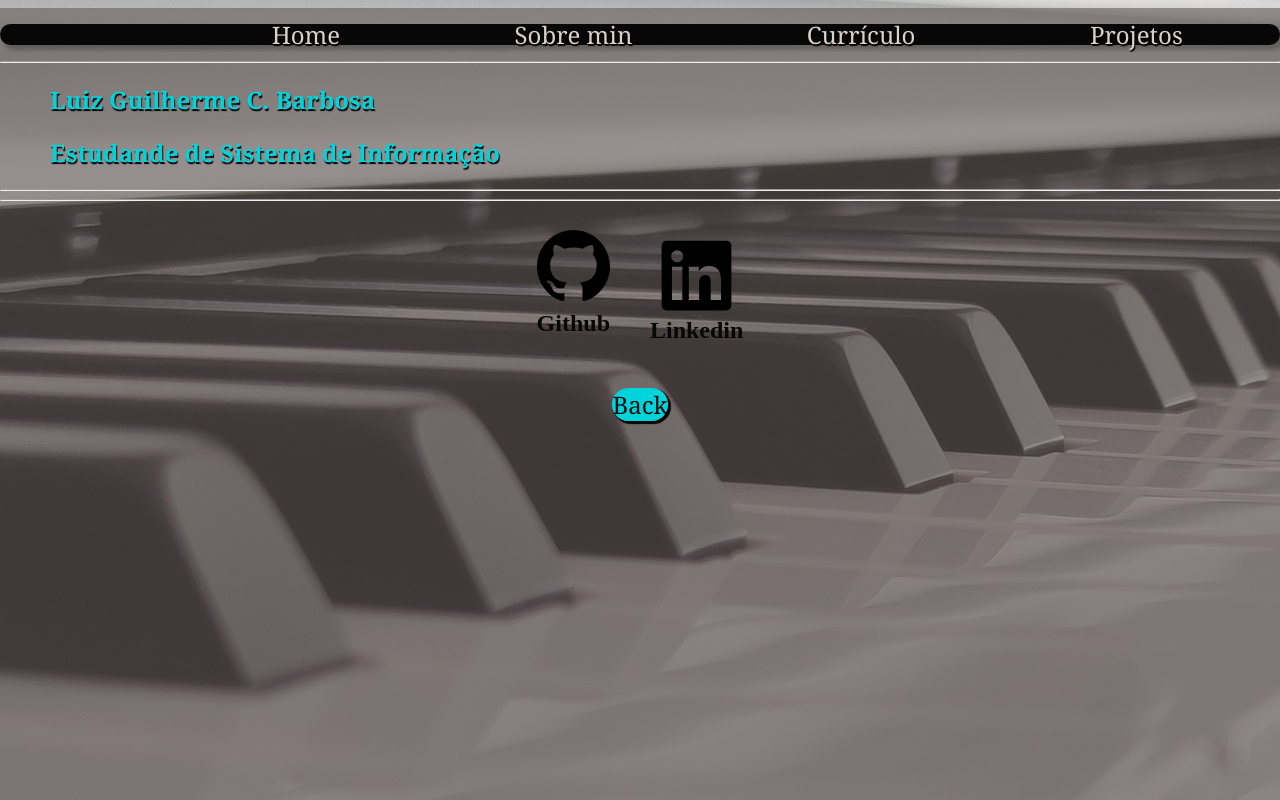
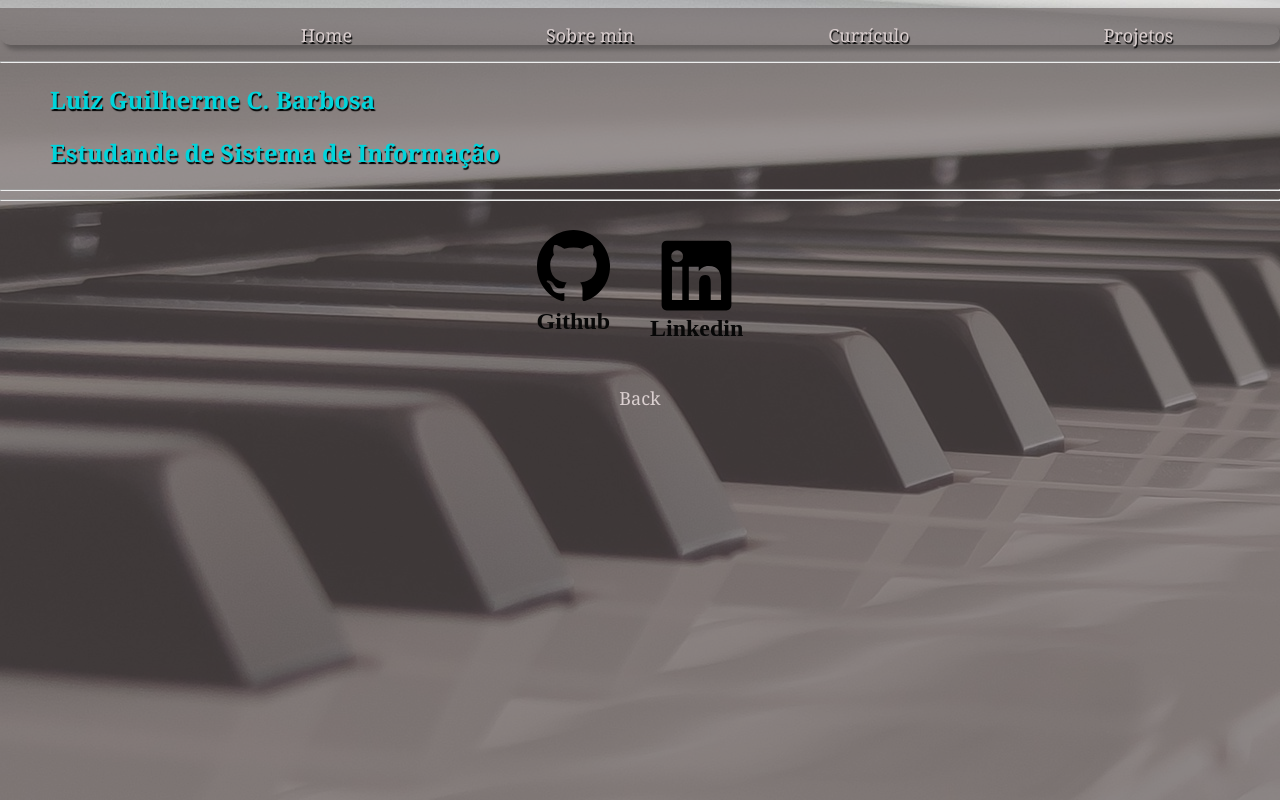
Before and after one commit to LuizGuilhermecb99/Projeto.Site, a plain HTML site: page index.html in a window 1280 px wide. Drawn offline with Linux system fonts and the light colour scheme.

Commit message:
Atualização 30/09

```diff
--- a/index.css
+++ b/index.css
@@ -4,6 +4,9 @@
 html{
     background-image: url("./Image/piano-g97f3e7c57_1920.jpg");
     position: relative;
+    scroll-behavior: smooth;
+
+
 }
 
 
@@ -15,6 +18,7 @@ body{
     background-color: rgba(100, 90,90, 0.6);
     position:fixed;
     font-family: Georgia, 'Times New Roman', Times, serif;
+    scroll-behavior: smooth;
 
 }
 
@@ -61,25 +65,26 @@ section[class="ButaoBack"]{
 
 
 
+
 a {
-    font-size:x-large;
+    font-size:large;
     color: rgb(219, 208, 208);
     text-decoration: none;
 
+
 }
+
 a[class="Butao Back"]{
-    color: rgb(12, 12, 12);
-    background: rgba(0, 212, 219);
-    border-radius: 20px;
-    box-shadow: 2px 2px 1px 1px  #000
+    color:rgb(219, 208, 208);
+
 
 
 }
 a:hover{
     transform:  scale(1.05);
     color:  rgb(255, 255, 255);
-    border: none;
-    transition: 0.2s;
+    border:none;
+    transition: 0.3s;
 
 
 }
@@ -97,7 +102,7 @@ ul {
     list-style-type: none;
     align-items: center;
 
-    background-color: rgb(7, 7, 7);
+
     text-shadow: #000 1px 2px 1px;
     height: 6px;
     border: none;
--- a/index.html
+++ b/index.html
@@ -21,19 +21,19 @@
                 <ul>
                     <li class ="links" >
 
-                        <li class ="link">
+                        <li class ="link1">
                             <a href wm-nav="main/home.html">Home</a>
                         </li>
 
-                        <li class="link">
+                        <li class="link2">
                             <a href wm-nav ="main/sobre.html">Sobre min</a>
                         </li>
 
-                        <li class ="link">
+                        <li class ="link3">
                             <a href wm-nav ="main/curriculo.html">Currículo</a>
                         </li>
 
-                        <li class ="link">
+                        <li class ="link4">
                             <a href wm-nav="main/projetos.html">Projetos</a>
                         </li>
 
```
